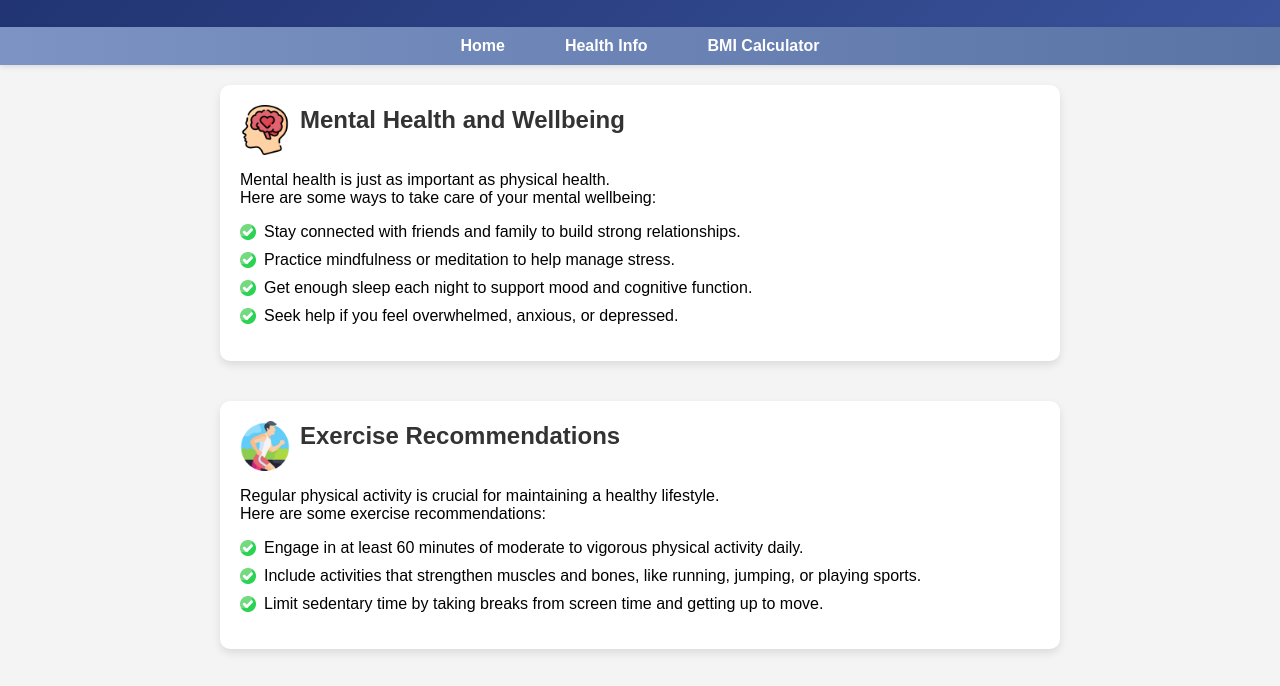
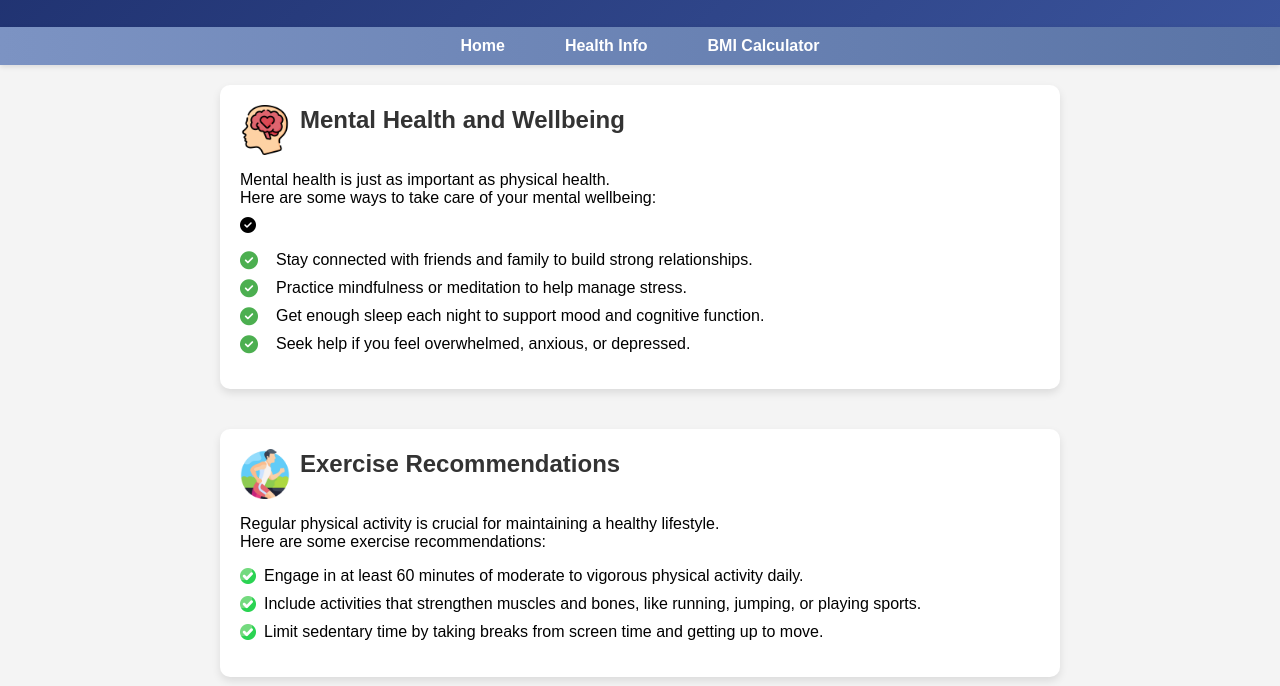
Before and after one commit to IsmaIsnan/wpa_assignment, a plain HTML site: page ASSIGNMENT/secondpage.html in a window 1280 px wide. Shown: the part 102-788 px from the top of the page. Drawn offline with Linux system fonts and the light colour scheme.

Commit message:
Update secondpage.html

```diff
--- a/ASSIGNMENT/secondpage.html
+++ b/ASSIGNMENT/secondpage.html
@@ -5,7 +5,7 @@
     <meta name="viewport" content="width=device-width, initial-scale=1.0">
     <title>Health Info</title>
     <link rel="stylesheet" href="style.css">
-<link rel="stylesheet" href="https://cdnjs.cloudflare.com/ajax/libs/font-awesome/6.0.0-beta3/css/all.min.css">
+<link rel="stylesheet" href="https://cdnjs.cloudflare.com/ajax/libs/font-awesome/6.4.0/css/all.min.css">
 </head>
 <body>
 
@@ -28,11 +28,12 @@
             <h2>Mental Health and Wellbeing</h2>
         </div>
             <p>Mental health is just as important as physical health. <br> Here are some ways to take care of your mental wellbeing:</p>
+	<i class="fas fa-check-circle"></i>
             <ol class="custom-points">
-                <li><img src="check.png" alt="Check Icon" style="width:16px;">Stay connected with friends and family to build strong relationships.</li>
-                <li><img src="check.png" alt="Check Icon" style="width:16px;">Practice mindfulness or meditation to help manage stress.</li>
-                <li><img src="check.png" alt="Check Icon" style="width:16px;">Get enough sleep each night to support mood and cognitive function.</li>
-                <li><img src="check.png" alt="Check Icon" style="width:16px;">Seek help if you feel overwhelmed, anxious, or depressed.</li>
+                <li><span class="fas fa-check-circle"></span>Stay connected with friends and family to build strong relationships.</li>
+                <li><span class="fas fa-check-circle"></span>Practice mindfulness or meditation to help manage stress.</li>
+                <li><span class="fas fa-check-circle"></span>Get enough sleep each night to support mood and cognitive function.</li>
+                <li><span class="fas fa-check-circle"></span>Seek help if you feel overwhelmed, anxious, or depressed.</li>
             </ol>
         </section>
 		<section>
```
